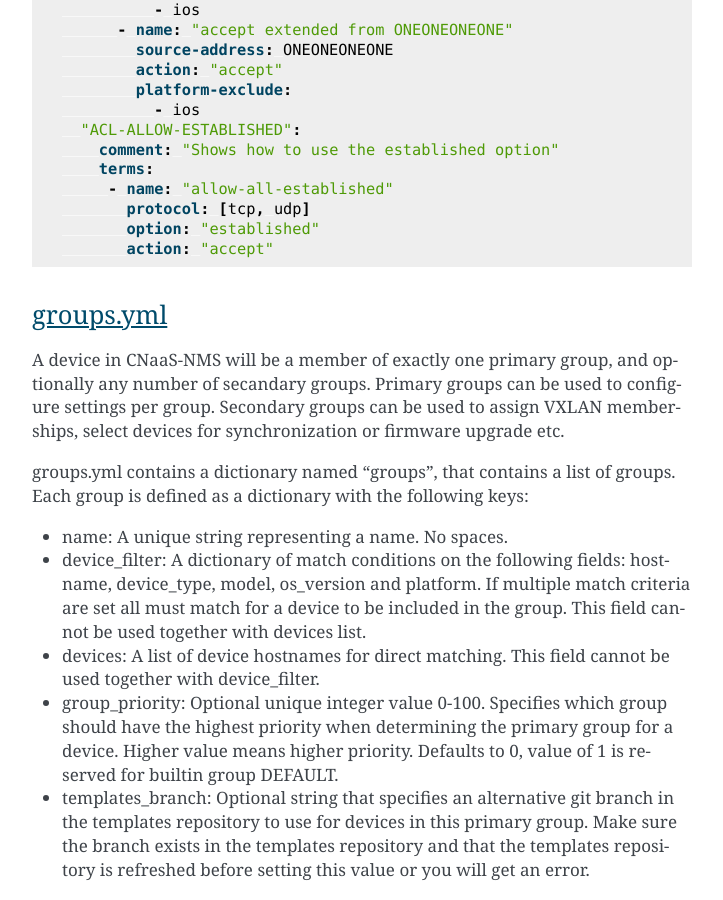
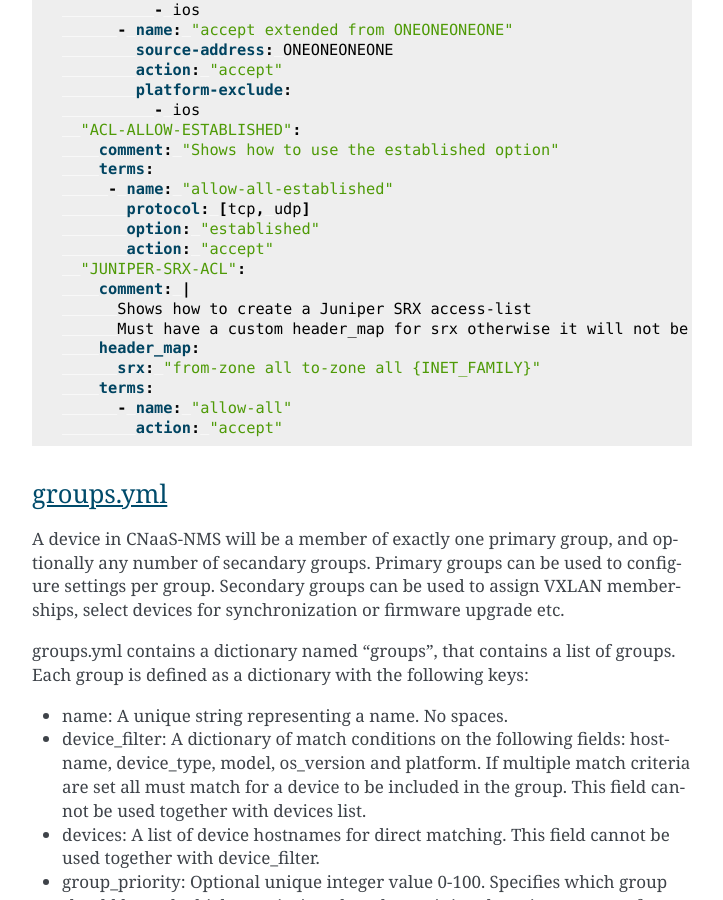
Before and after one commit to SUNET/cnaas-nms, a Sphinx documentation site: the page built from docs/reporef/index.rst, in a window 1280 px wide and 900 px high, scrolled down 6459 px. Shown: the whole window, without its empty margins (388-1111 px from the left). Built offline with Sphinx 7.4.7, drawn with Linux system fonts in a browser that asks for light colours.

Commit message:
Update docs to show juniper srx format

```diff
--- a/docs/reporef/index.rst
+++ b/docs/reporef/index.rst
@@ -298,6 +298,15 @@ Access list examples
          protocol: [tcp, udp]
          option: "established"
          action: "accept"
+    "JUNIPER-SRX-ACL":
+      comment: |
+        Shows how to create a Juniper SRX access-list
+        Must have a custom header_map for srx otherwise it will not be able to render
+      header_map:
+        srx: "from-zone all to-zone all {INET_FAMILY}"
+      terms:
+        - name: "allow-all"
+          action: "accept"
 
 groups.yml
 ----------
```
